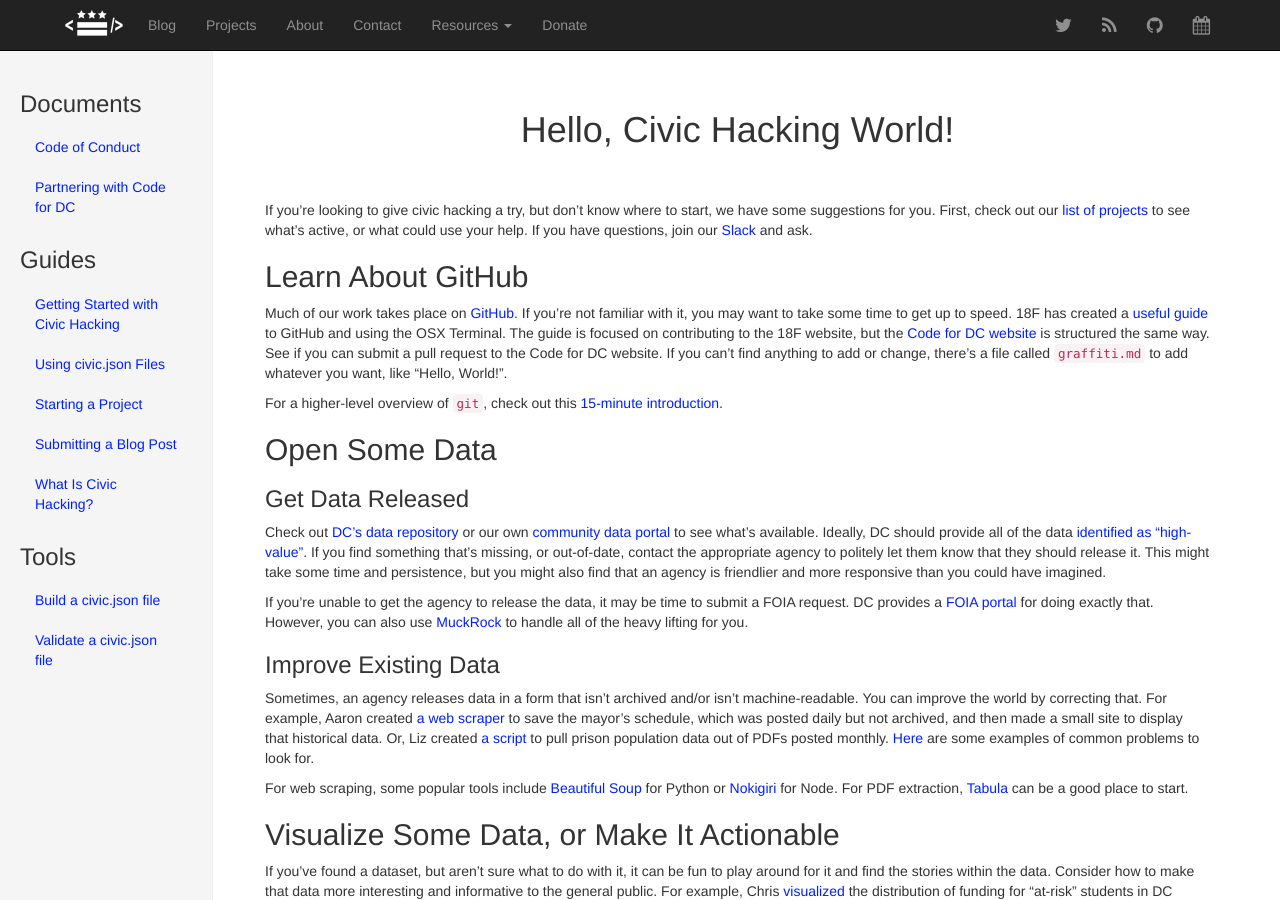
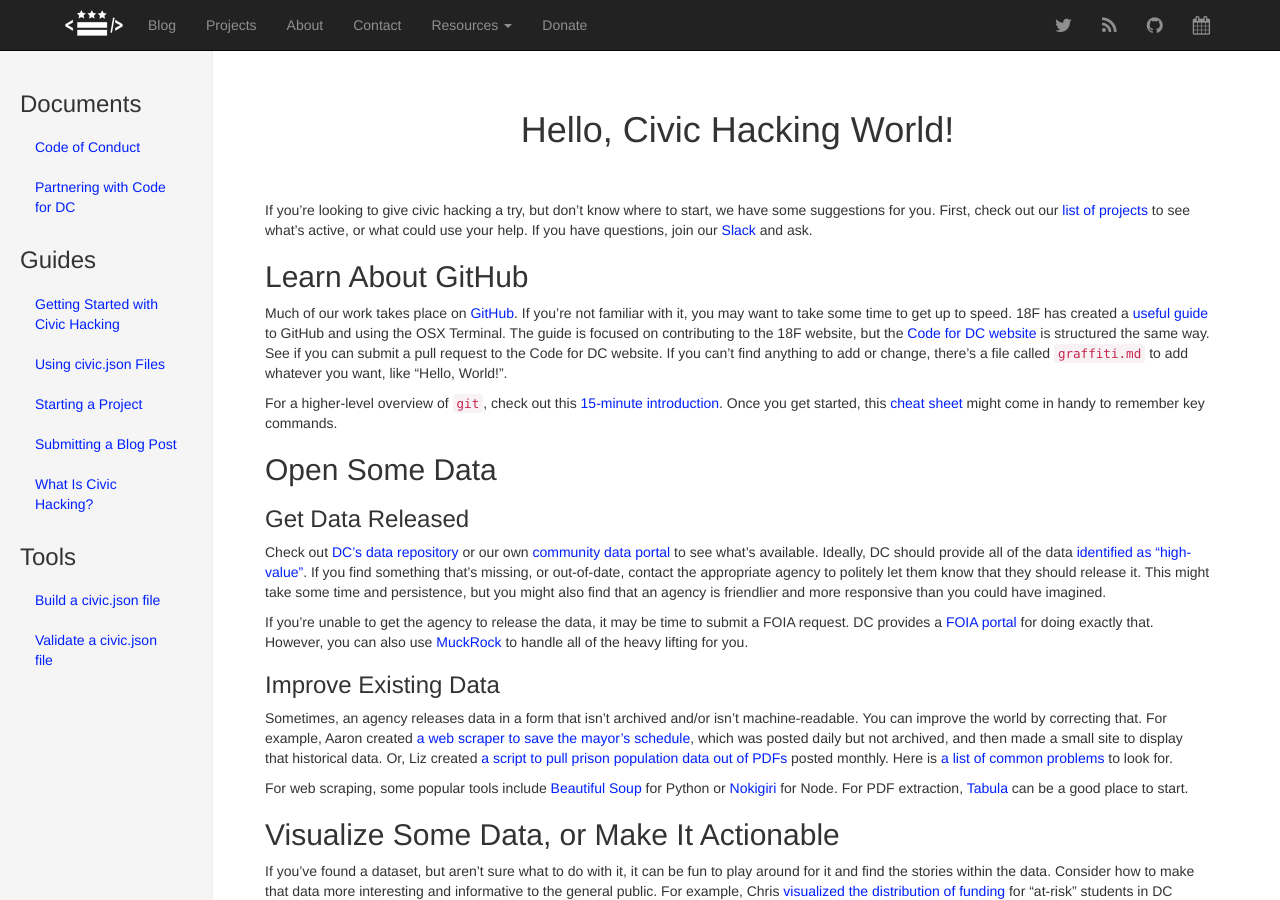
Before and after one commit to civictechdc/codefordc.github.com, a Jekyll site: the page built from _resources/getting-started.md, in a window 1280 px wide and 900 px high. Built offline with Jekyll 4.4.1, drawn with Linux system fonts in a browser that asks for light colours; Markdown is read by kramdown in place of the engine named in the settings; a file with an impossible date is left out; some of the changed text lies outside the part shown.

Commit message:
add git cheat sheet

```diff
--- a/_resources/getting-started.md
+++ b/_resources/getting-started.md
@@ -12,7 +12,7 @@
 
 Much of our work takes place on [GitHub](https://github.com). If you're not familiar with it, you may want to take some time to get up to speed. 18F has created a [useful guide](https://18f.gsa.gov/2015/03/03/how-to-use-github-and-the-terminal-a-guide/) to GitHub and using the OSX Terminal. The guide is focused on contributing to the 18F website, but the [Code for DC website](https://github.com/codefordc/codefordc.github.com) is structured the same way. See if you can submit a pull request to the Code for DC website. If you can't find anything to add or change, there's a file called `graffiti.md` to add whatever you want, like "Hello, World!".
 
-For a higher-level overview of `git`, check out this [15-minute introduction](https://try.github.io/).
+For a higher-level overview of `git`, check out this [15-minute introduction](https://try.github.io/). Once you get started, this [cheat sheet](https://training.github.com/kit/downloads/github-git-cheat-sheet.pdf) might come in handy to remember key commands.
 
 ## Open Some Data
 
@@ -24,13 +24,13 @@
 
 ### Improve Existing Data
 
-Sometimes, an agency releases data in a form that isn't archived and/or isn't machine-readable. You can improve the world by correcting that. For example, Aaron created [a web scraper](https://github.com/ajschumacher/dc_mayor_schedule) to save the mayor's schedule, which was posted daily but not archived, and then made a small site to display that historical data. Or, Liz created [a script](https://github.com/lizmeister321/rebuilding-reentry) to pull prison population data out of PDFs posted monthly. [Here](https://github.com/Quartz/bad-data-guide) are some examples of common problems to look for.
+Sometimes, an agency releases data in a form that isn't archived and/or isn't machine-readable. You can improve the world by correcting that. For example, Aaron created [a web scraper to save the mayor's schedule](https://github.com/ajschumacher/dc_mayor_schedule), which was posted daily but not archived, and then made a small site to display that historical data. Or, Liz created [a script to pull prison population data out of PDFs](https://github.com/lizmeister321/rebuilding-reentry) posted monthly. Here is [a list of common problems](https://github.com/Quartz/bad-data-guide) to look for.
 
 For web scraping, some popular tools include [Beautiful Soup](http://www.crummy.com/software/BeautifulSoup/) for Python or [Nokigiri](http://www.nokogiri.org/) for Node. For PDF extraction, [Tabula](http://tabula.technology/) can be a good place to start.
 
 ## Visualize Some Data, or Make It Actionable
 
-If you've found a dataset, but aren't sure what to do with it, it can be fun to play around for it and find the stories within the data. Consider how to make that data more interesting and informative to the general public. For example, Chris [visualized](http://cmgiven.github.io/at-risk/) the distribution of funding for "at-risk" students in DC ([code here](https://github.com/cmgiven/at-risk)). Chris also created [a site](https://cmgiven.github.io/bikeshare-odds/) to check your odds of finding a bike at a Bikeshare dock ([code here](https://github.com/cmgiven/bikeshare-odds)).
+If you've found a dataset, but aren't sure what to do with it, it can be fun to play around for it and find the stories within the data. Consider how to make that data more interesting and informative to the general public. For example, Chris [visualized the distribution of funding](http://cmgiven.github.io/at-risk/) for "at-risk" students in DC ([code here](https://github.com/cmgiven/at-risk)). Chris also created [a site to check your odds](https://cmgiven.github.io/bikeshare-odds/) of finding a bike at a Bikeshare dock ([code here](https://github.com/cmgiven/bikeshare-odds)).
 
 If you're interested in visualizations, [D3](http://d3js.org/) is a popular way to make a beautiful one using Javascript.
 
```
